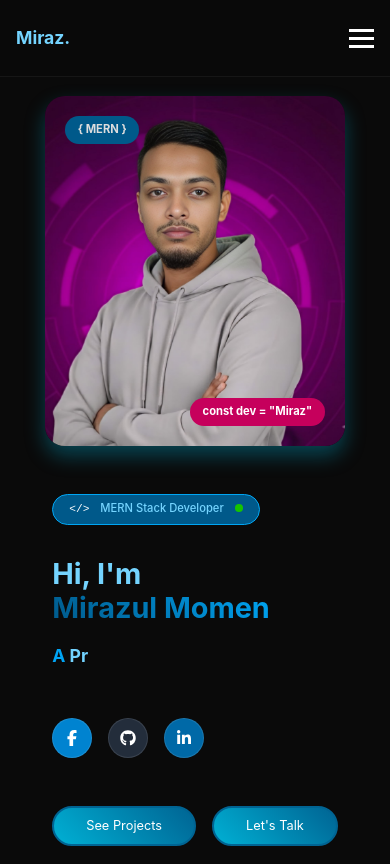
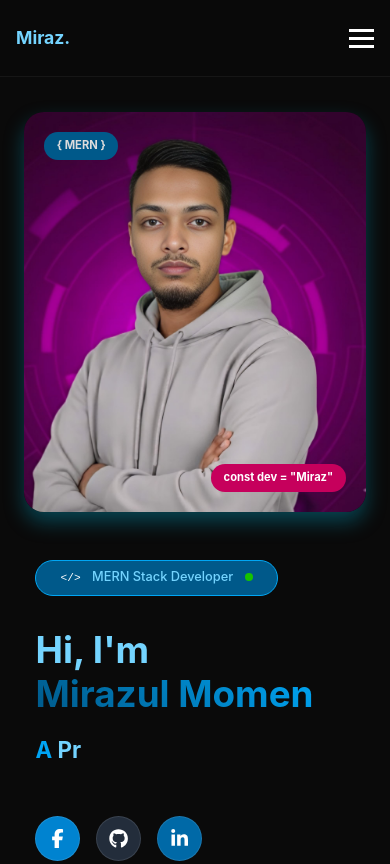
Before and after one commit to Miraz2/portfolio_of_miraz, a plain HTML site: page index.html in a window 390 px wide. Shown: the top 864 px of the page. Drawn offline with Linux system fonts and the light colour scheme.

Commit message:
Add files via upload

```diff
--- a/style.css
+++ b/style.css
@@ -901,7 +901,7 @@ footer {
     max-width: 350px;
     height: 400px;
   }
-  .hero-content{
+  .hero-content {
     align-self: center;
   }
 
@@ -1005,35 +1005,6 @@ footer {
 
   .logo {
     font-size: 1.1rem;
-  }
-
-  .hero {
-    padding: 5rem 1rem 2rem;
-  }
-
-  .hero h1 {
-    font-size: 1.8rem;
-  }
-
-  .hero h2 {
-    font-size: 1.1rem;
-  }
-
-  .badge {
-    font-size: 0.7rem;
-    padding: 0.3rem 1rem;
-  }
-  .social-icon {
-    width: 40px;
-    height: 40px;
-    font-size: 1rem;
-  }
-  .hero-image {
-    max-width: 300px;
-    height: 350px;
-  }
-  .hero-buttons {
-    font-size: 0.8rem;
   }
 
   .profile-badge,
```
